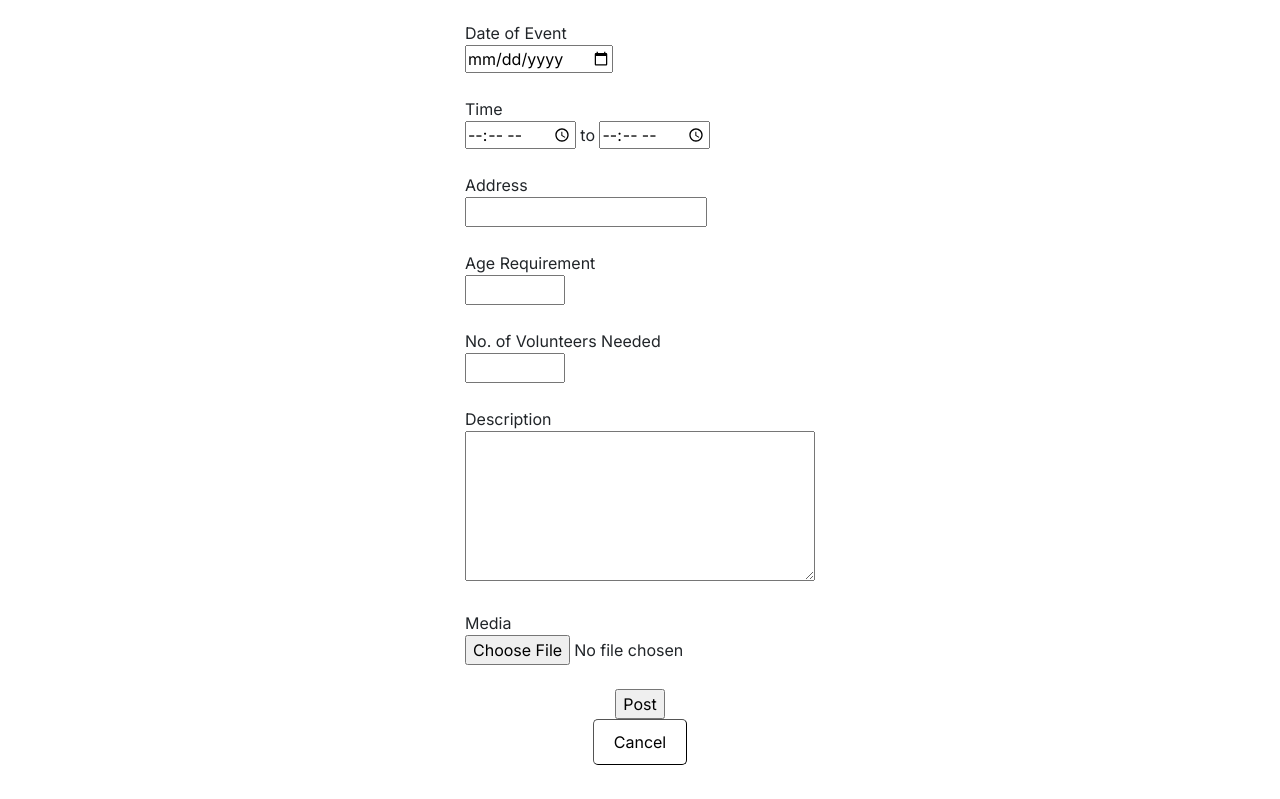
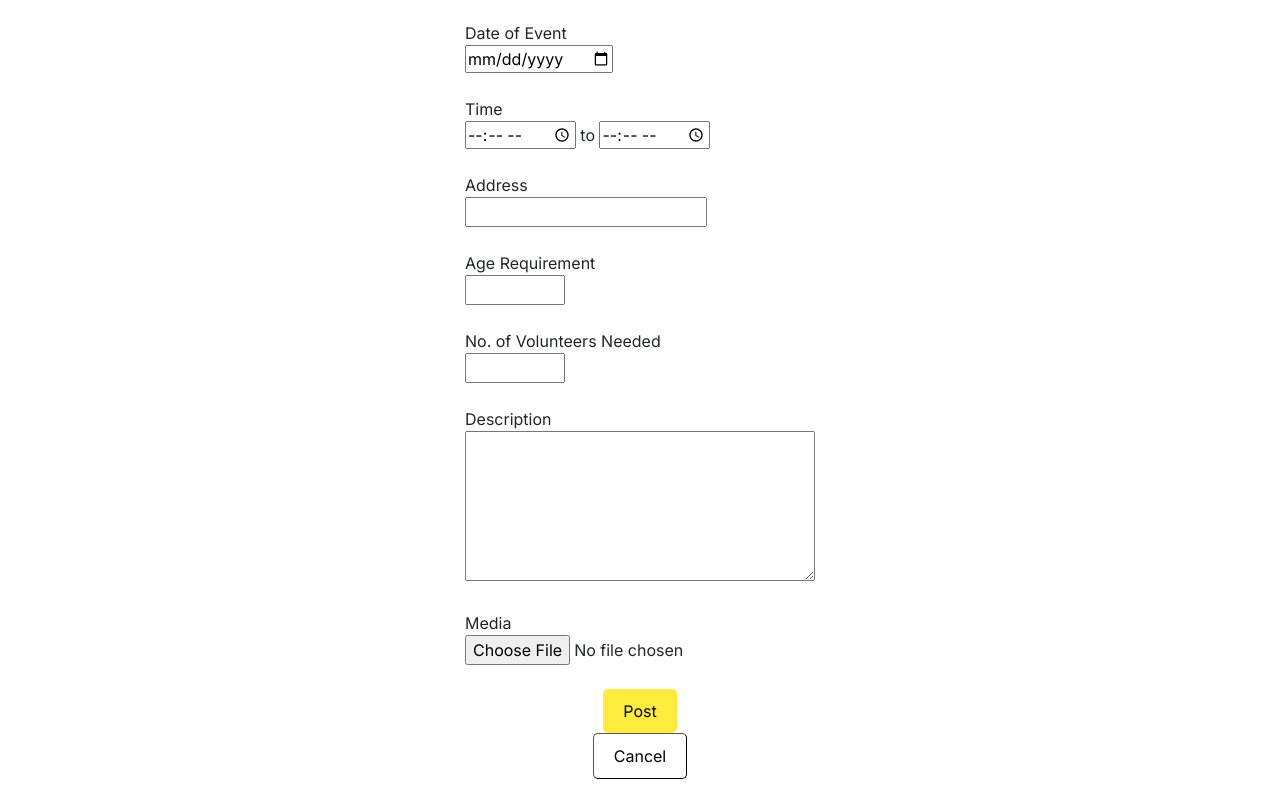
Before and after one commit to brazeen/BED2024Apr_P07_T05, a website: page public/ngocreate.html in a window 1280 px wide. Shown: the part 189-988 px from the top of the page. Drawn offline with nearby package versions, Linux system fonts and the light colour scheme; no server answers.

Commit message:
style: style new input button from ngocreate

```diff
--- a/public/styles/style.css
+++ b/public/styles/style.css
@@ -276,7 +276,7 @@ nav {
 #ngocreateMain h1 {
     text-align: center;
 }
-.post-btn, .cancel-btn {
+#post-btn, .cancel-btn {
     background-color: white;
     padding: 10px 20px;
     font-size: 16px;
@@ -285,7 +285,7 @@ nav {
     margin: 0 10px;
 }
 
-.post-btn {
+#post-btn {
     border: none;
     background-color: #FFEB3B;
     color:#000000;
```
